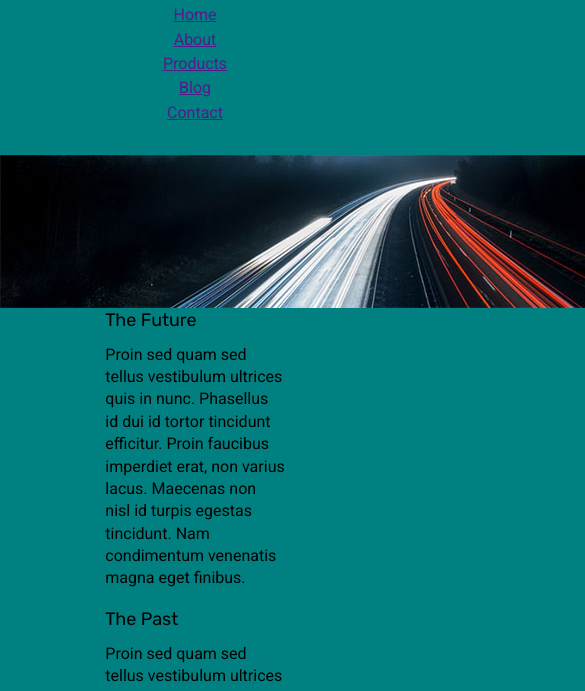
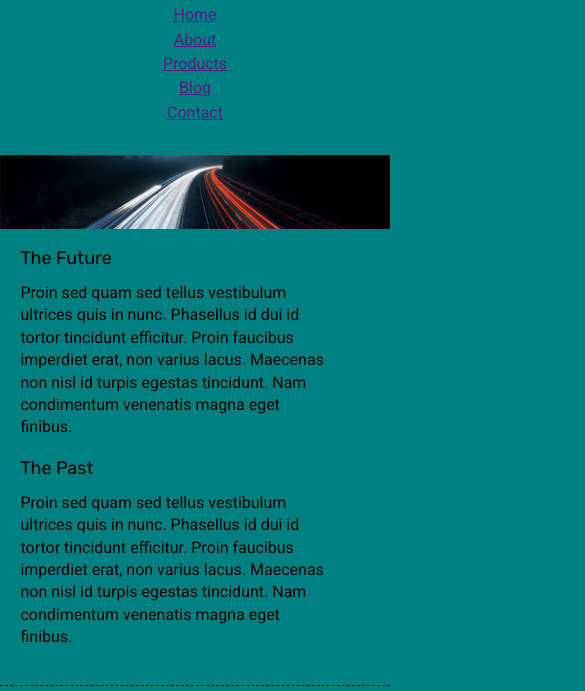
Before and after one commit to szincone/Sprint-Challenge--UI-Responsive, a plain HTML site: page index.html in a window 390 px wide. Shown: the part 92-783 px from the top of the page, 585 px wide, since content can reach past the window. Drawn offline with Linux system fonts and the light colour scheme.

Commit message:
Finished everything but boxes on mobile

```diff
--- a/css/index.css
+++ b/css/index.css
@@ -244,8 +244,15 @@ nav a {
         display: flex;
         flex-direction: column;
     }
+    .jumbotron img {
+        width: 100vw;
+    }
     .top-content {
         flex-direction: column;
-        align-items: center;
+        align-items: flex-start;
+        padding: 2vh;
+    }
+    p {
+        width: 80vw;
     }
 }
```
